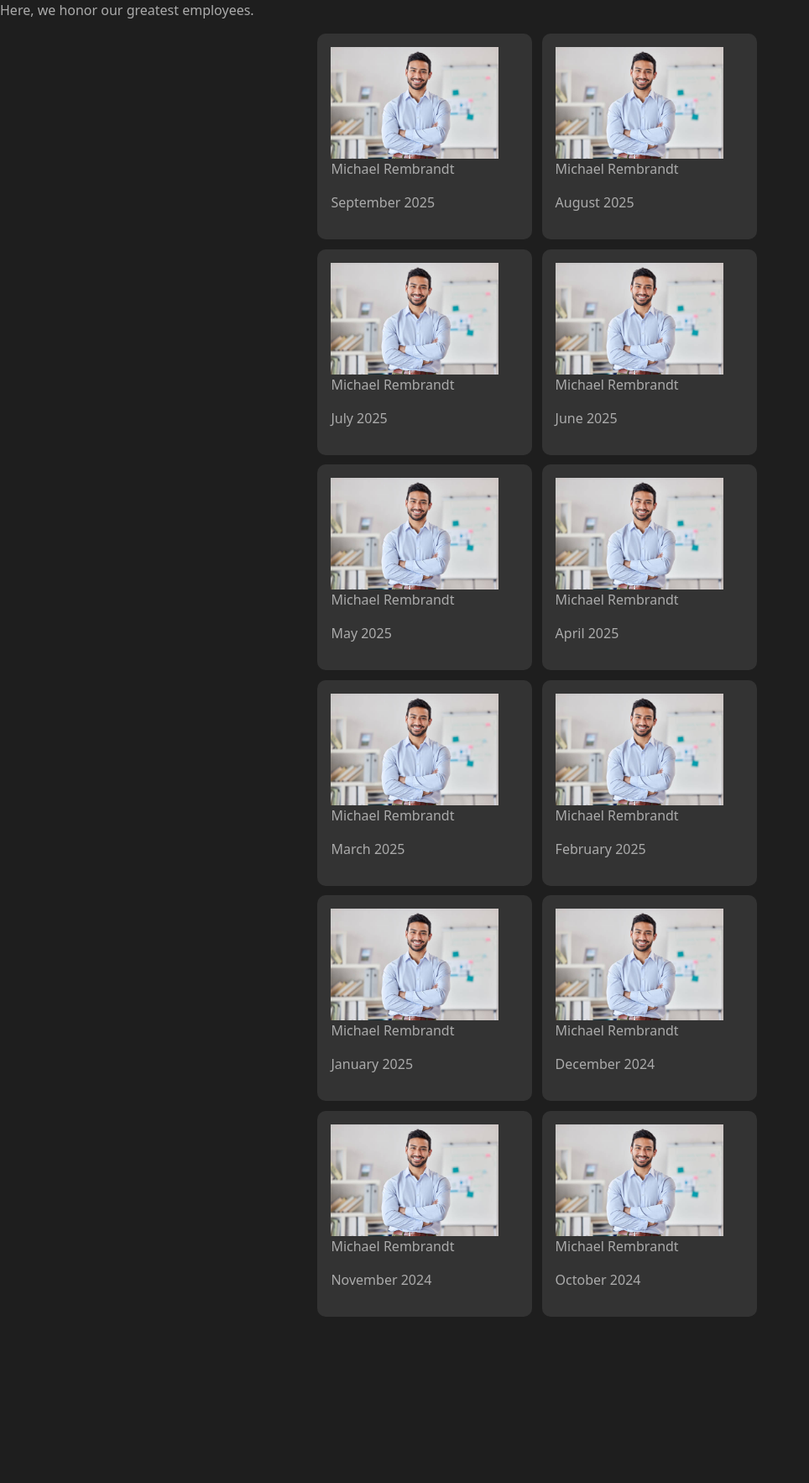
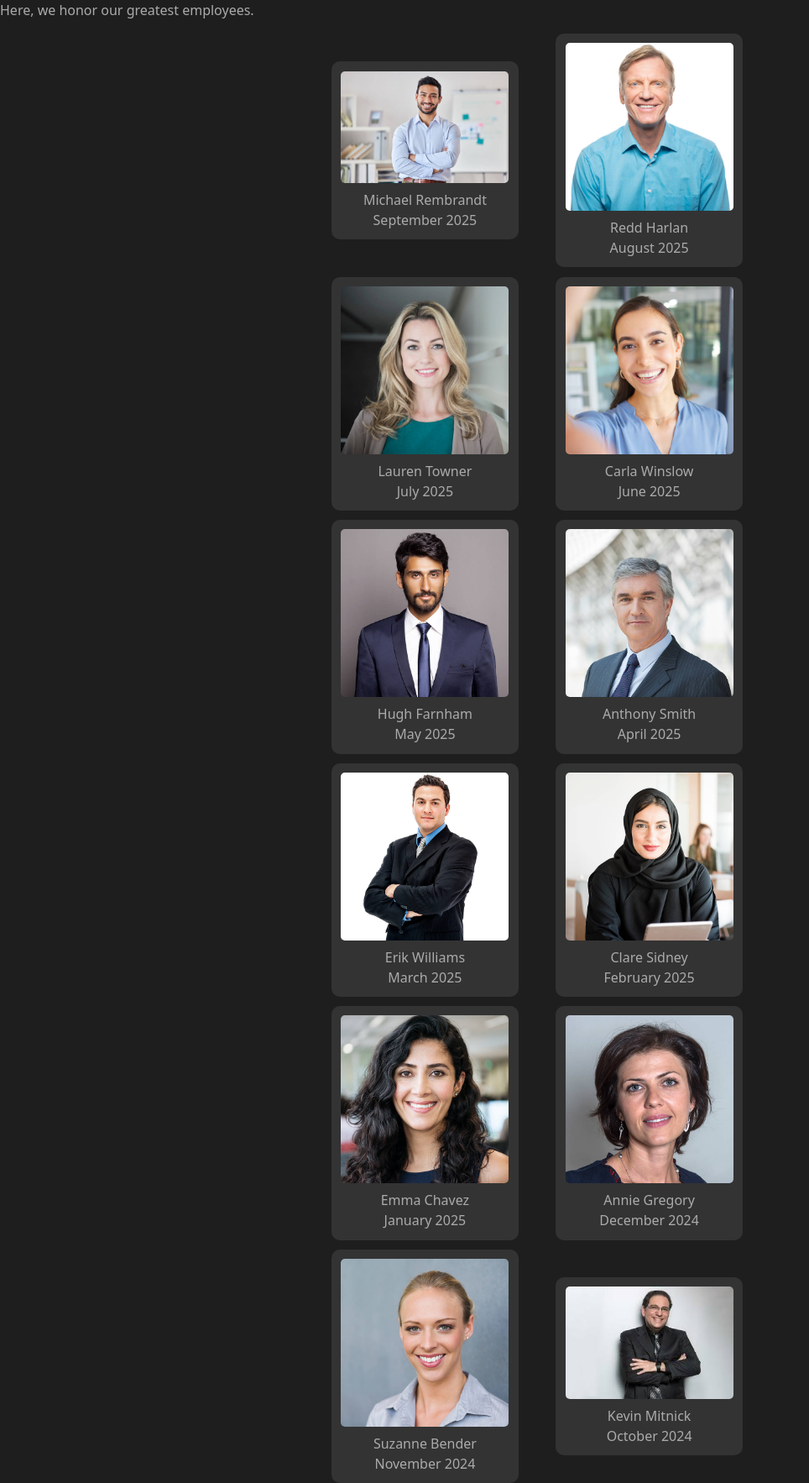
Before and after one commit to CedarvilleCyber/Jericho, a PHP site: page /month.php in a window 1280 px wide. Shown: the part 72-1838 px from the top of the page at 84% size, without its empty margins (0-964 px from the left). Before the commit the page ends 1640 px from the top, so only its background shows below. Run offline with PHP 8.4, Linux system fonts and the light colour scheme.

Commit message:
added images

```diff
--- a/3-water-scenario/css/month.css
+++ b/3-water-scenario/css/month.css
@@ -9,5 +9,16 @@
 .box {
     background-color: #333;
     border-radius: 10px;
-    padding: 1em;
+    padding: 0.7em;
+    margin: auto;
+    text-align: center;
 }
+
+.box > p {
+    margin-bottom: 0;
+}
+
+.box > img {
+    border-radius: 5px;
+    margin-bottom: 0.5rem;
+}
--- a/3-water-scenario/month.php
+++ b/3-water-scenario/month.php
@@ -19,19 +19,15 @@
     <div class="grid-container">
         <?php
             for ($i = 0; $i < 12; $i++) {
-                echo <<<HTML1
-                    <div class="box">
-                    <!-- figure out how to size the image better -->
-                    <img src="./images/m-rembrandt.jpg" width="200">
-                    <p>Michael Rembrandt</p>
-                    HTML1;
+                echo '<div class="box">';
 
-                    // add an array of employee names and print the employee names
-                    // and stock images similarly to what you're doing below.
+                // Crop the images so they're all the same size.
+                printf("<img src='./images/employees/%d.jpg' width='200'>", $i);
 
-                    printf("<p>%s</p>\n</div>", $date->format('F Y'));
-
-                    $date->modify('-1 month');
+                printf("<p>%s</p>", $employees[$i]);
+                printf("<p>%s</p>", $date->format('F Y'));
+                echo '</div>';
+                $date->modify('-1 month');
             }
         ?>
     </div>
```
Also changed, not shown: 3-water-scenario/images/employees/0.jpg (renamed from 3-water-scenario/images/m-rembrandt.jpg), 3-water-scenario/images/employees/1.jpg (added), 3-water-scenario/images/employees/10.jpg (added), 3-water-scenario/images/employees/11.jpg (added), 3-water-scenario/images/employees/2.jpg (added), 3-water-scenario/images/employees/3.jpg (added), 3-water-scenario/images/employees/4.jpg (added), 3-water-scenario/images/employees/5.jpg (added), 3-water-scenario/images/employees/6.jpg (added), 3-water-scenario/images/employees/7.jpg (added), 3-water-scenario/images/employees/8.jpg (added), 3-water-scenario/images/employees/9.jpg (added).
